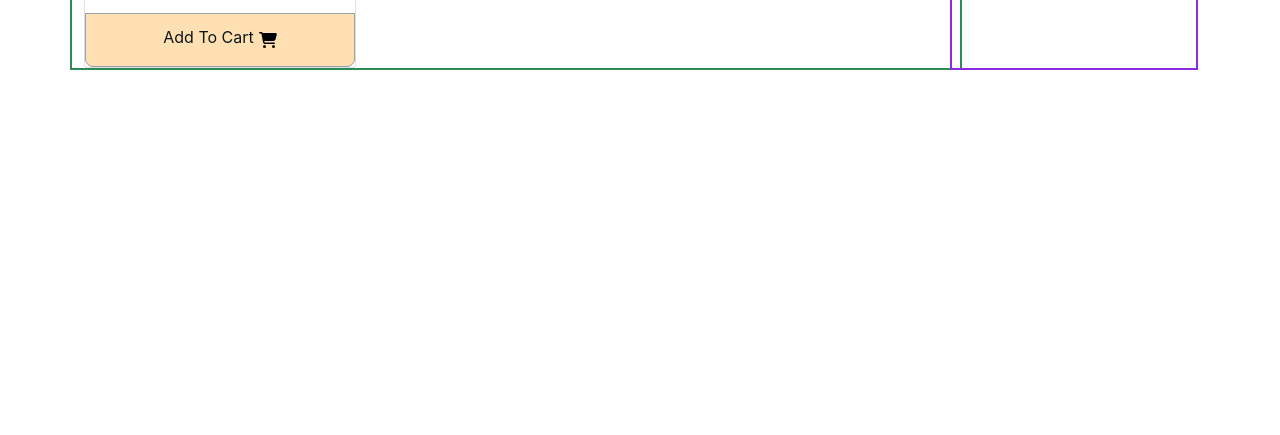
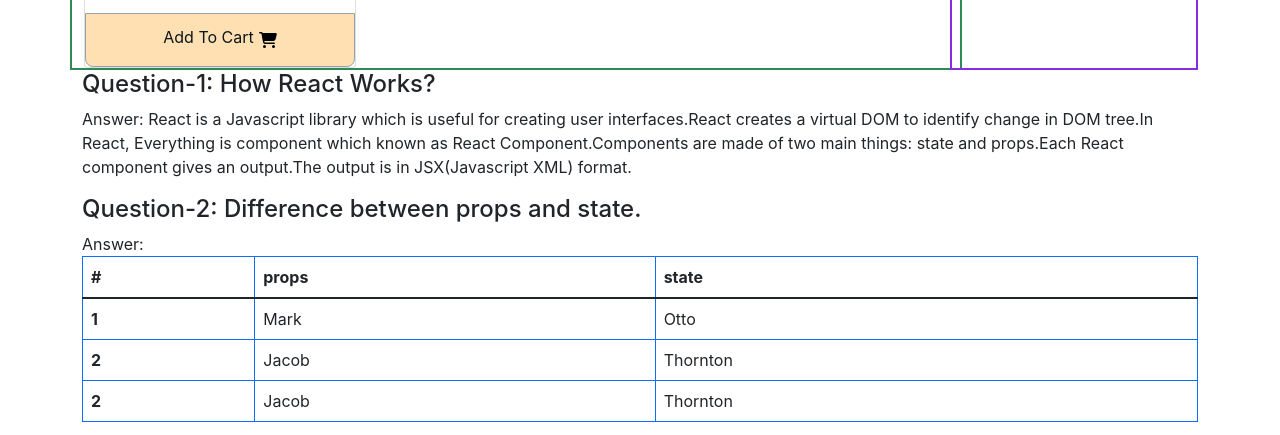
Before and after one commit to osman-goni-cse/react-lucky-watch, a React (Create React App) app: page / in a window 1280 px wide. Shown: the part 1424-1859 px from the top of the page. Before the commit the page ends 1494 px from the top, so only its background shows below. Built offline with nearby package versions, Linux system fonts and the light colour scheme.

Commit message:
question added

```diff
--- a/src/App.js
+++ b/src/App.js
@@ -2,12 +2,14 @@
 import './App.css';
 import Header from './components/Header/Header';
 import Shop from './components/Shop/Shop';
+import FAQ from './components/FAQ/FAQ';
 
 function App() {
   return (
-    <div>
+    <div className='container'>
       <Header></Header>
       <Shop></Shop>
+      <FAQ></FAQ>
     </div>
   );
 }
--- /dev/null
+++ b/src/components/FAQ/FAQ.js
@@ -0,0 +1,45 @@
+import React from 'react';
+import './FAQ.css'
+
+const FAQ = () => {
+  return (
+    <div>
+
+      <h4>Question-1: How React Works?</h4>
+      <p>Answer: React is a Javascript library which is useful for creating user interfaces.React creates a virtual DOM to identify change in DOM tree.In React, Everything is component which known as React Component.Components are made of two main things: state and props.Each React component gives an output.The output is in JSX(Javascript XML) format. </p>
+
+      <h4>Question-2: Difference between props and state.</h4>
+      <p>Answer:
+      <table class="table table-bordered border-primary">
+        <thead>
+          <tr>
+            <th scope="col">#</th>
+            <th scope="col">props</th>
+            <th scope="col">state</th>
+          </tr>
+        </thead>
+        <tbody>
+          <tr>
+            <th scope="row">1</th>
+            <td>Mark</td>
+            <td>Otto</td>
+          </tr>
+          <tr>
+            <th scope="row">2</th>
+            <td>Jacob</td>
+            <td>Thornton</td>
+          </tr>
+          <tr>
+            <th scope="row">2</th>
+            <td>Jacob</td>
+            <td>Thornton</td>
+          </tr>
+        </tbody>
+      </table>
+      </p>
+
+    </div>
+  );
+};
+
+export default FAQ;
--- a/src/components/Shop/Shop.js
+++ b/src/components/Shop/Shop.js
@@ -47,7 +47,7 @@
   // console.log(cart);
 
   return (
-    <div className='shop container'>
+    <div className='shop'>
       <div className="watches row row-cols-1 row-cols-md-3 g-4">
 
         {
```
Also changed, not shown: src/components/FAQ/FAQ.css (added).
